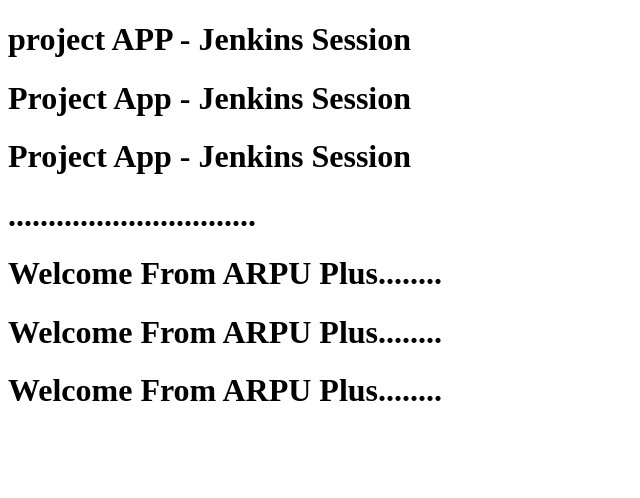
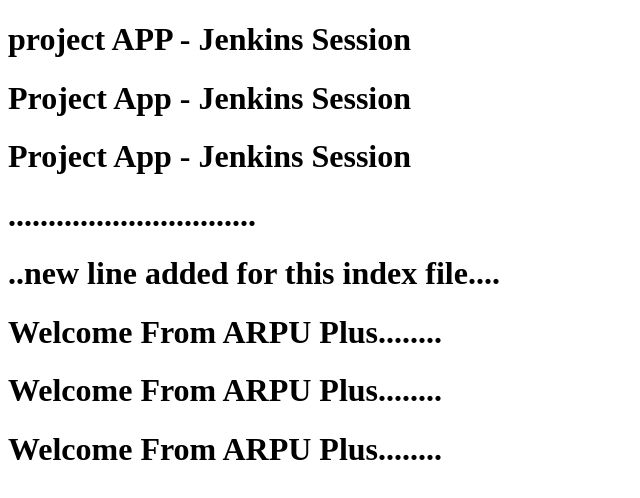
Before and after one commit to mohamedsamir759/github-actions, a plain HTML site: page index.html in a window 1280 px wide. Shown: the whole page, without its empty margins (0-640 px from the left). Drawn offline with Linux system fonts and the light colour scheme.

Commit message:
Update index.html

```diff
--- a/index.html
+++ b/index.html
@@ -10,6 +10,7 @@
     <h1>Project App - Jenkins Session</h1>
     <h1>Project App - Jenkins Session</h1>
     <h1>...............................</h1>
+    <h1>..new line added for this index file....</h1>
     <h1> Welcome From ARPU Plus........</h1>
     <h1> Welcome From ARPU Plus........</h1>
     <h1> Welcome From ARPU Plus........</h1>
```
